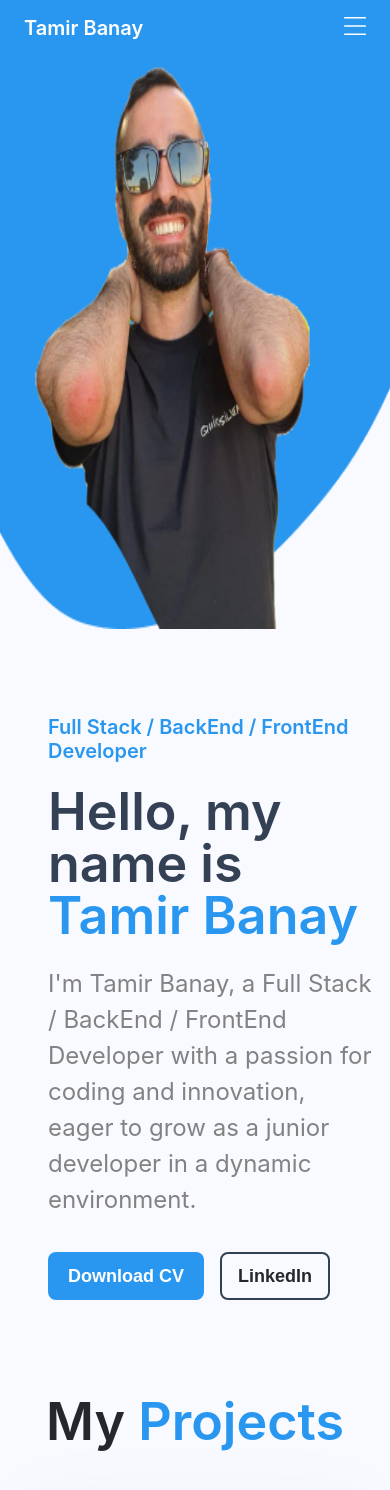
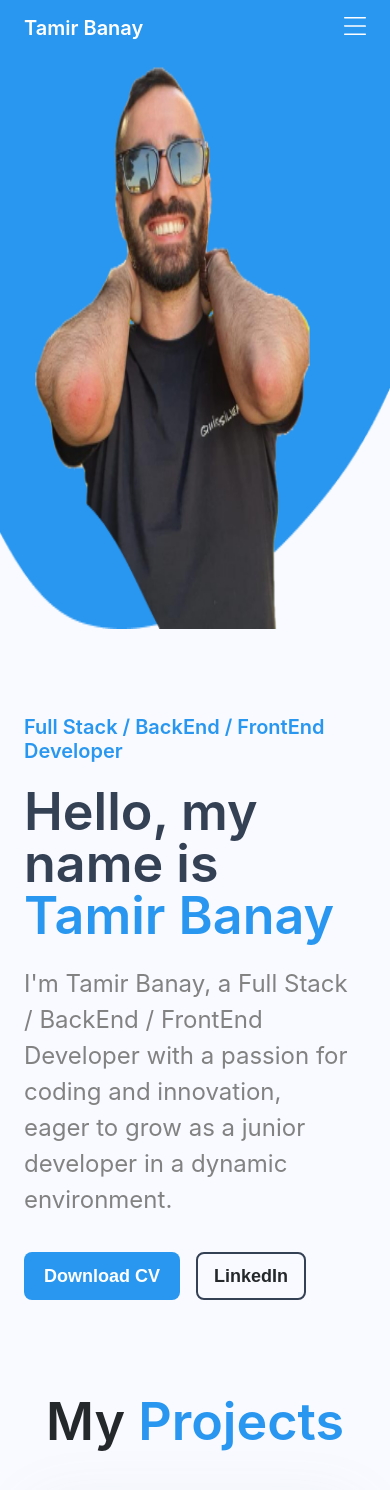
Before and after one commit to TamirBanay/my-personalSite, a React (Create React App) app in the folder my-personal-website/: page / in a window 390 px wide. Shown: the top 1490 px of the page. Built offline with nearby package versions, Linux system fonts and the light colour scheme.

Commit message:
fix respons prrb

```diff
--- a/my-personal-website/src/componets/intro/Intro.css
+++ b/my-personal-website/src/componets/intro/Intro.css
@@ -109,9 +109,9 @@ a {
     padding-left: 0px;
   }
   .text-left {
-    width: 375px;
+    width: 100%;
     display: flex;
-    padding: 60px 0px 48px 24px;
+    padding: 60px 0px 48px 0px;
     flex-direction: column;
     justify-content: center;
     align-items: flex-start;
```
